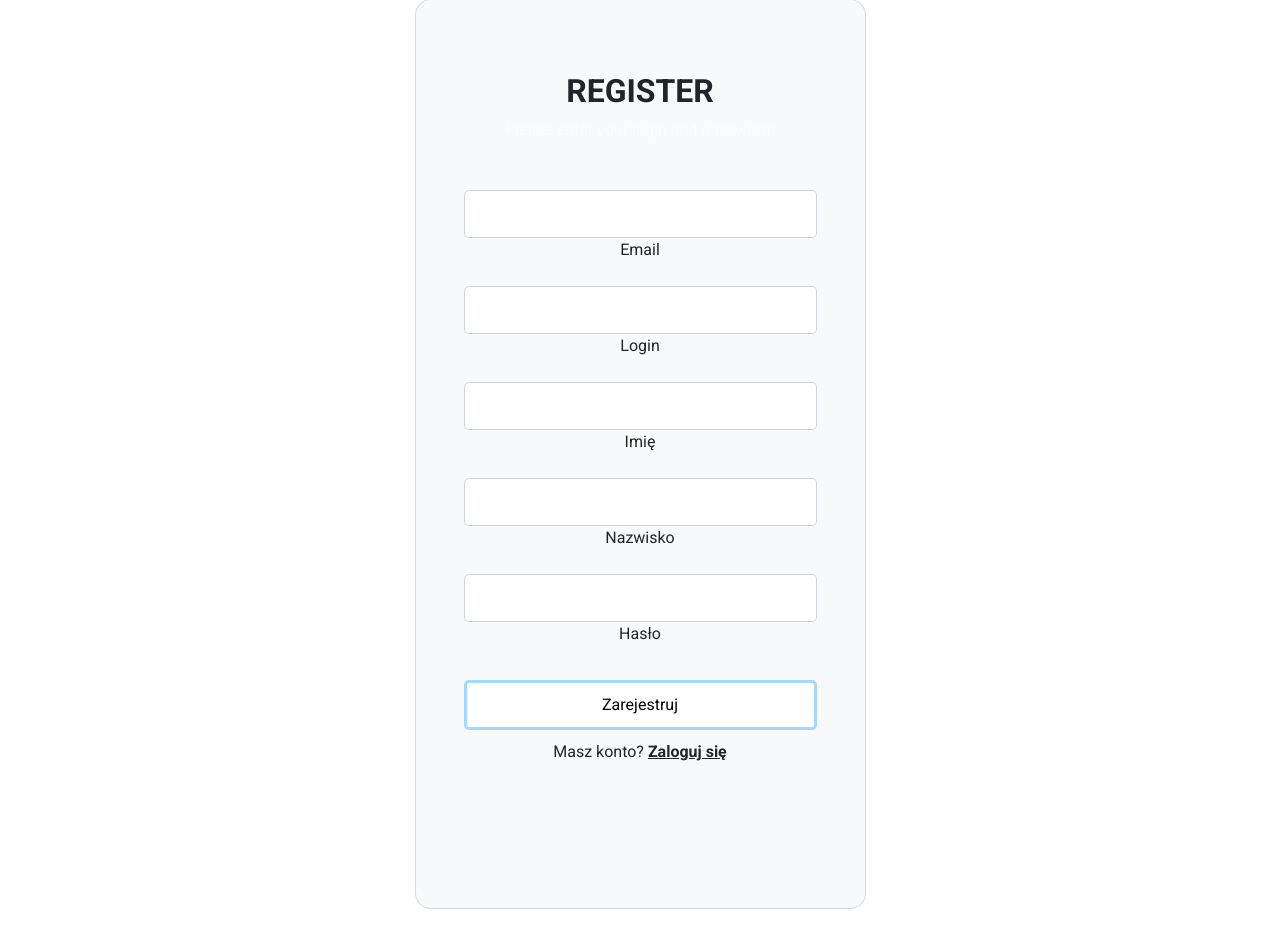
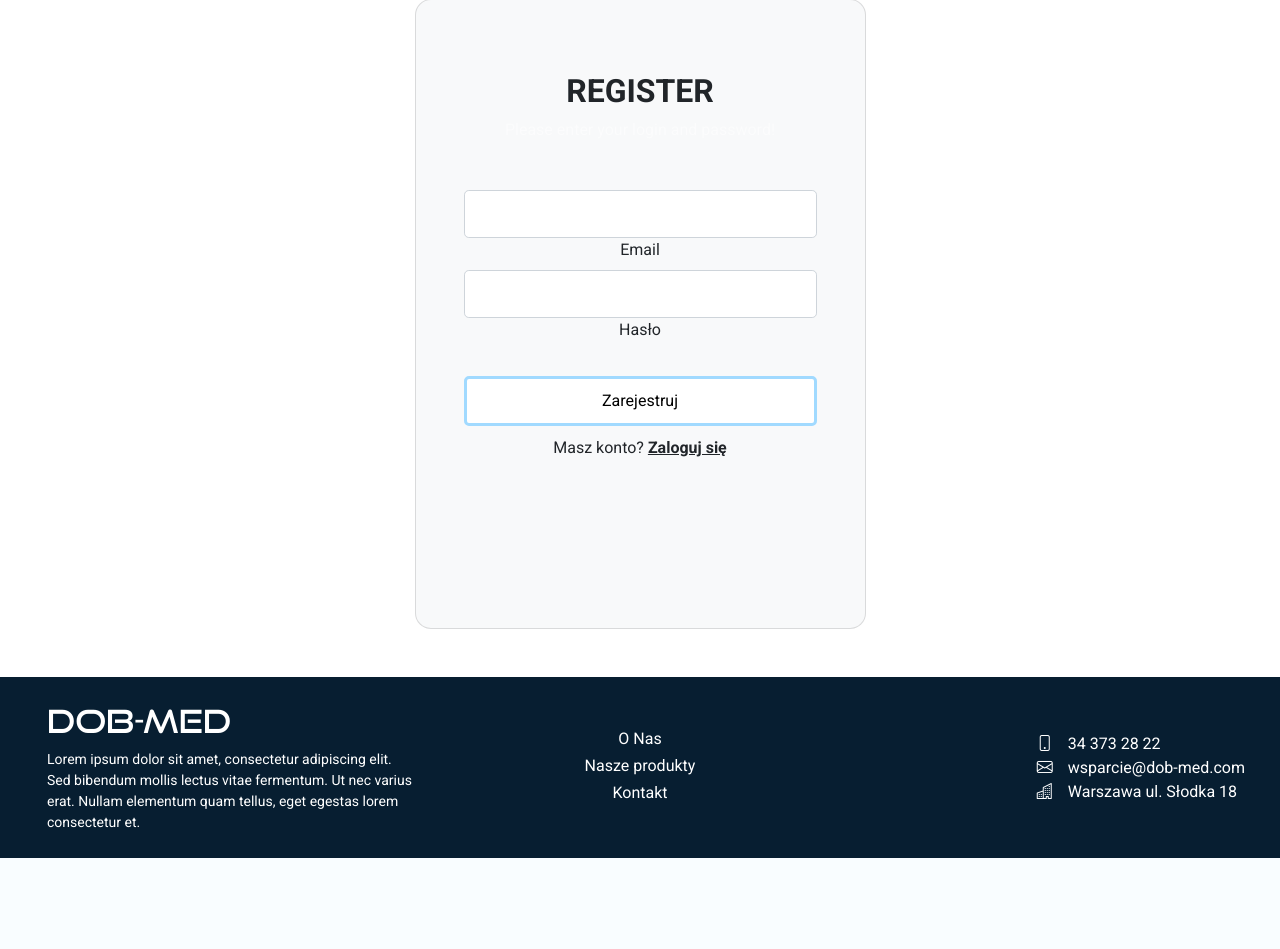
Before and after one commit to AdrianSiwek333/Drug-shop, a PHP site: page /register.php in a window 1280 px wide. Shown: the part 135-1084 px from the top of the page. After the commit the page ends 993 px from the top, so only its background shows below. Run offline with PHP 8.4, Linux system fonts and the light colour scheme.

Commit message:
Update register.php

```diff
--- a/register.php
+++ b/register.php
@@ -19,21 +19,6 @@
               <div class="form-outline form-white mb-4">
                 <input type="email" name="email" class="form-control form-control-lg" />
                 <div class="form-label" for="email">Email</div>
-              </div>
-              <div class="form-outline  form-white mb-4">
-                <input type="login" name="login" class="form-control  form-control-lg" />
-                <div class="form-label" for="login">Login</div>
-              </div>
-
-              <div class="form-outline  form-white mb-4">
-                <input type="fname" name="fname" class="form-control  form-control-lg" />
-                <div class="form-label" for="fname">Imię</div>
-              </div>
-              <div class="form-outline  form-white mb-4">
-                <input type="lname" name="lname" class="form-control  form-control-lg" />
-                <div class="form-label" for="lname">Nazwisko</div>
-              </div>
-
 
               <div class="form-outline  form-white mb-4">
                 <input type="password" name="password" class="form-control  form-control-lg" />
```
